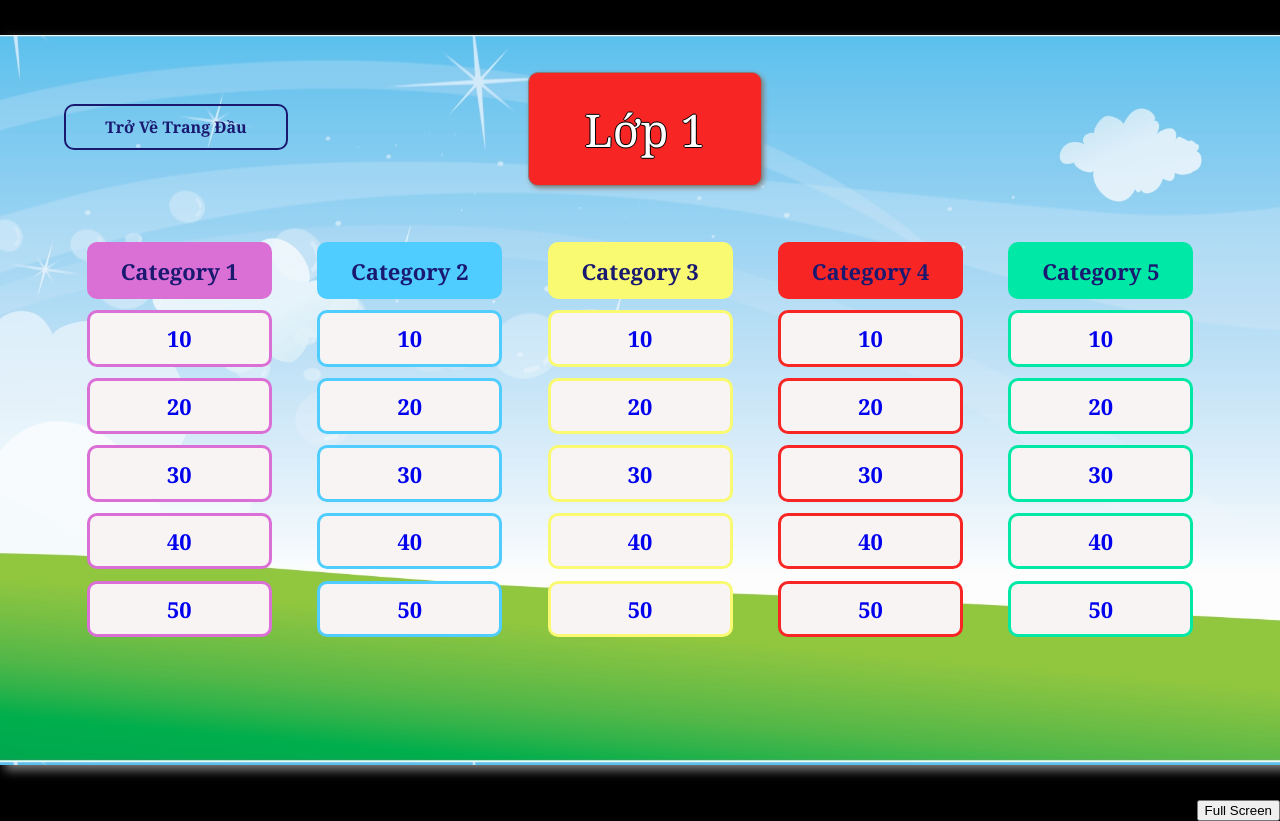
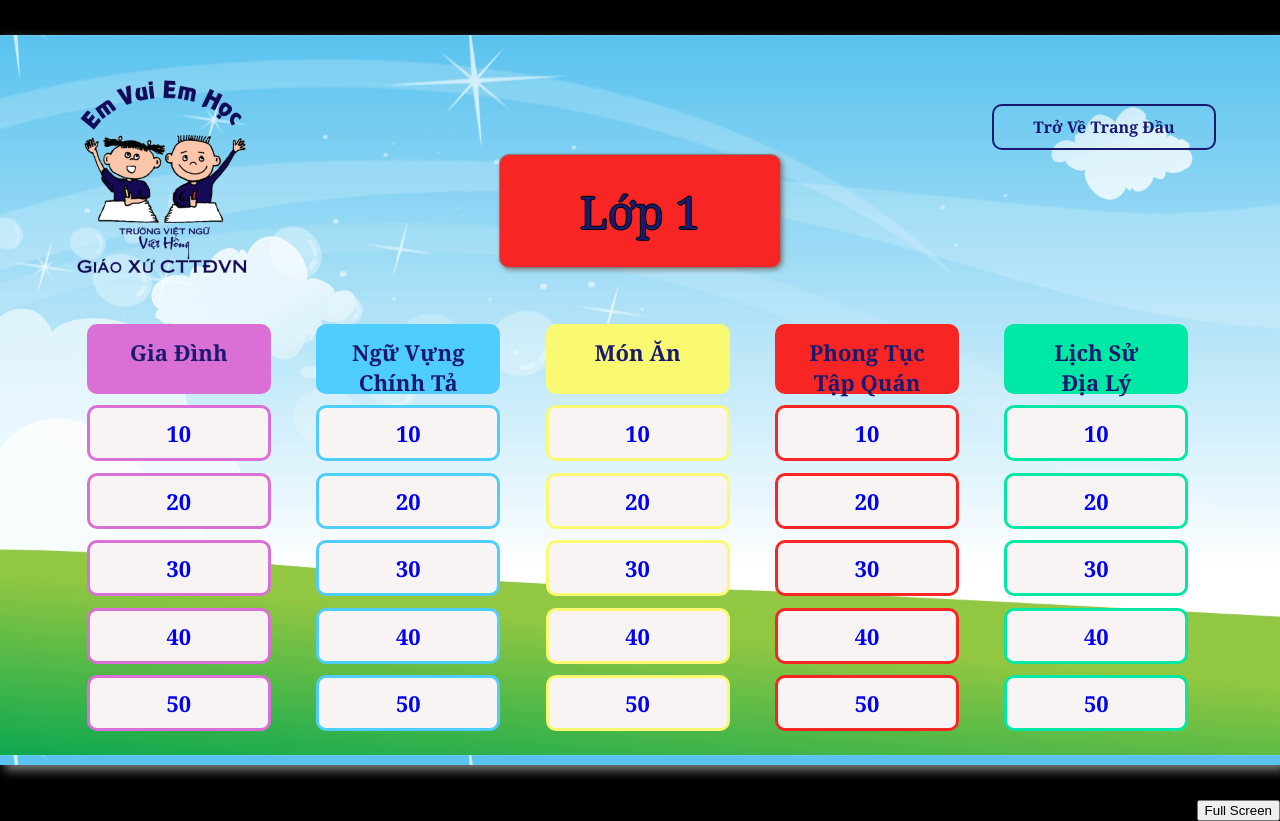
Before and after one commit to ankpham/vh-elimination-round, a React (Create React App) app: page /select-category-and-points/1 in a window 1280 px wide. Shown: the top 821 px of the page. Built offline with nearby package versions, Linux system fonts and the light colour scheme.

Commit message:
some styling

```diff
--- a/src/pages/SelectCategoryAndPoints.jsx
+++ b/src/pages/SelectCategoryAndPoints.jsx
@@ -20,10 +20,10 @@ const SelectCategoryAndPoints = () => {
 
     useEffect(() => {
         if (grade === "mg") {
-            setHeadingText("Lớp MG")
+            setHeadingText("Lớp Mẫu Giáo")
         }
         else if (grade === "vl") {
-            setHeadingText("Lớp VL")
+            setHeadingText("Lớp Vỡ Lòng")
         }
         else {
             setHeadingText("Lớp " + (grade))
@@ -97,7 +97,7 @@ const SelectCategoryAndPoints = () => {
                 <div className='selection-container-category-points'>
                     <div ref={categoryElement} className="category">
                         <div className='column'>
-                            <span className="select background-orchid border-orchid">Category 1</span>
+                            <span className="select background-orchid border-orchid">Gia Đình</span>
                             <Link onClick={() => newUsedQuestion(1,1)} to={"/view-question/" + grade + "/1/10"} className="select border-orchid">10</Link>
                             <Link onClick={() => newUsedQuestion(1,2)} to={"/view-question/" + grade + "/1/20"} className="select border-orchid">20</Link>
                             <Link onClick={() => newUsedQuestion(1,3)} to={"/view-question/" + grade + "/1/30"} className="select border-orchid">30</Link>
@@ -105,7 +105,7 @@ const SelectCategoryAndPoints = () => {
                             <Link onClick={() => newUsedQuestion(1,5)} to={"/view-question/" + grade + "/1/50"} className="select border-orchid">50</Link>
                         </div>
                         <div className='column'>
-                            <span className="select background-lightblue border-lightblue">Category 2</span>
+                            <span className="select background-lightblue border-lightblue">Ngữ Vựng Chính Tả</span>
                             <Link onClick={() => newUsedQuestion(2,1)} to={"/view-question/" + grade + "/2/10"} className="select border-lightblue">10</Link>
                             <Link onClick={() => newUsedQuestion(2,2)} to={"/view-question/" + grade + "/2/20"} className="select border-lightblue">20</Link>
                             <Link onClick={() => newUsedQuestion(2,3)} to={"/view-question/" + grade + "/2/30"} className="select border-lightblue">30</Link>
@@ -113,7 +113,7 @@ const SelectCategoryAndPoints = () => {
                             <Link onClick={() => newUsedQuestion(2,5)} to={"/view-question/" + grade + "/2/50"} className="select border-lightblue">50</Link>
                         </div>
                         <div className='column'>
-                            <span className="select background-yellow border-yellow">Category 3</span>
+                            <span className="select background-yellow border-yellow">Món Ăn</span>
                             <Link onClick={() => newUsedQuestion(3,1)} to={"/view-question/" + grade + "/3/10"} className="select border-yellow">10</Link>
                             <Link onClick={() => newUsedQuestion(3,2)} to={"/view-question/" + grade + "/3/20"} className="select border-yellow">20</Link>
                             <Link onClick={() => newUsedQuestion(3,3)} to={"/view-question/" + grade + "/3/30"} className="select border-yellow">30</Link>
@@ -121,7 +121,7 @@ const SelectCategoryAndPoints = () => {
                             <Link onClick={() => newUsedQuestion(3,5)} to={"/view-question/" + grade + "/3/50"} className="select border-yellow">50</Link>
                         </div>
                         <div className='column'>
-                            <span className="select background-red border-red">Category 4</span>
+                            <span className="select background-red border-red">Phong Tục Tập Quán</span>
                             <Link onClick={() => newUsedQuestion(4,1)} to={"/view-question/" + grade + "/4/10"} className="select border-red">10</Link>
                             <Link onClick={() => newUsedQuestion(4,2)} to={"/view-question/" + grade + "/4/20"} className="select border-red">20</Link>
                             <Link onClick={() => newUsedQuestion(4,3)} to={"/view-question/" + grade + "/4/30"} className="select border-red">30</Link>
@@ -129,7 +129,7 @@ const SelectCategoryAndPoints = () => {
                             <Link onClick={() => newUsedQuestion(4,5)} to={"/view-question/" + grade + "/4/50"} className="select border-red">50</Link>
                         </div>
                         <div className='column'>
-                            <span className="select background-green border-green">Category 5</span>
+                            <span className="select background-green border-green">Lịch Sử Địa Lý</span>
                             <Link onClick={() => newUsedQuestion(5,1)} to={"/view-question/" + grade + "/5/10"} className="select border-green">10</Link>
                             <Link onClick={() => newUsedQuestion(5,2)} to={"/view-question/" + grade + "/5/20"} className="select border-green">20</Link>
                             <Link onClick={() => newUsedQuestion(5,3)} to={"/view-question/" + grade + "/5/30"} className="select border-green">30</Link>
--- a/src/pages/SelectGrade.jsx
+++ b/src/pages/SelectGrade.jsx
@@ -11,8 +11,8 @@ const SelectGrade = () => {
                 <nav className='header'/>
                 <div className='selection-container-grade'>
                     <div className="grade">
-                        <Link to={"/select-category-and-points/mg"} className="select background-yellow">Lớp MG</Link>
-                        <Link to={"/select-category-and-points/vl"} className="select background-orange">Lớp VL</Link>
+                        <Link to={"/select-category-and-points/mg"} className="select background-yellow">Lớp Mẫu Giáo</Link>
+                        <Link to={"/select-category-and-points/vl"} className="select background-orange">Lớp Vỡ Lòng</Link>
                         <Link to={"/select-category-and-points/1"} className="select background-red">Lớp 1</Link>
                         <Link to={"/select-category-and-points/2"} className="select background-pink">Lớp 2</Link>
                         <Link to={"/select-category-and-points/3"} className="select background-orchid">Lớp 3</Link>
--- a/src/style/selection.css
+++ b/src/style/selection.css
@@ -7,17 +7,17 @@
 .selection .heading {
     cursor: default;
     display: inline-block;
-    width: 18vw;
-    padding-right: .1vw;
-    padding-left: .1vw;
+    min-width: 20%;
+    padding-right: 1vw;
+    padding-left: 1vw;
     padding-top: 2%;
     padding-bottom: 2%;
-    margin-top: 2.5%;
+    margin-top: 9%;
     margin-bottom: 2%;
     box-shadow: 2px 2px 5px gray;
     border: gray solid 1px;
     border-radius: 10px;
-    color: white;
+    color: midnightblue;
     text-shadow: -1px 0 black, 0 1px black, 1px 0 black, 0 -1px black;
 }
 
@@ -52,7 +52,6 @@
 }
 
 .selection .container.category {
-    background: url('../assets/EVEH-no-logo-1920x1080.jpg');
     background-size: contain;
 }
 
@@ -73,7 +72,7 @@
 
 .selection .selection-container-category-points .category .column .select:first-child {
     cursor: default;
-    height: 8%;
+    height: 10%;
 }
 
 .selection .selection-container-category-points .category .column .select:first-child:hover {
@@ -86,6 +85,7 @@
     border-width: 3px;
     background-color: #f8f4f4;
     text-decoration: none;
+    font-weight: 800;
 }
 
 .selection-used {
--- a/src/style/style.css
+++ b/src/style/style.css
@@ -90,9 +90,9 @@ body {
 
 .link.back-to-selection {
     position: absolute;
-    margin-left: 5%;
+    margin-right: 5%;
     margin-top: 5%;
-    left: 0;
+    right: 0;
 }
 
 .link.admin {
```
